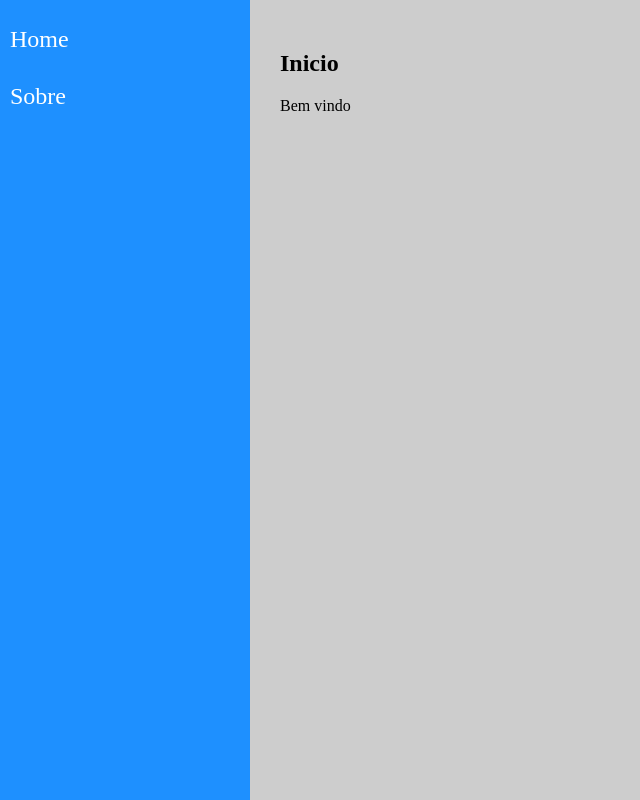
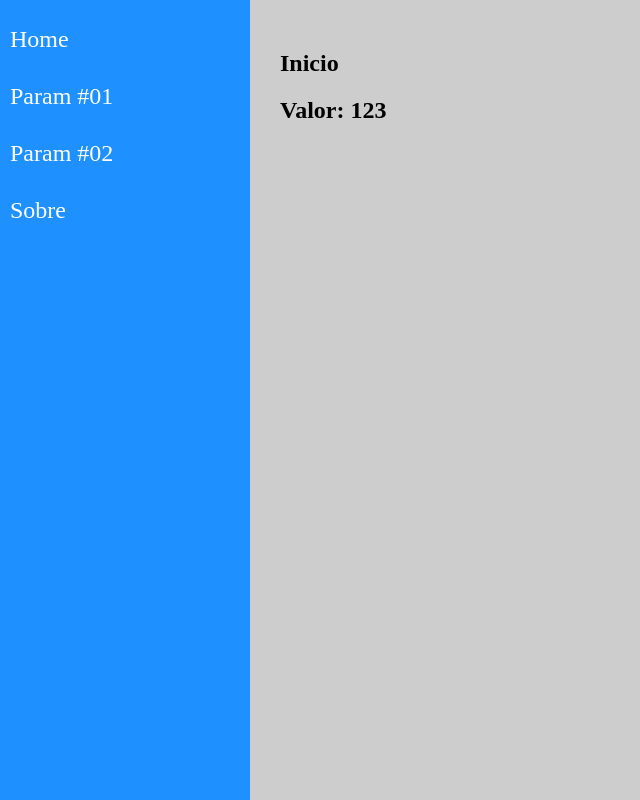
Before and after one commit to AllesonCoelho/Navegacao-React-Router, a React (Create React App) app in the folder navegacao-react-router/: page /param/123 in a window 1280 px wide. Shown: the whole page, without its empty margins (0-640 px from the left). Built offline with nearby package versions, Linux system fonts and the light colour scheme.

Commit message:
Navegacao com React

```diff
--- a/navegacao-react-router/src/components/layout/Content.js
+++ b/navegacao-react-router/src/components/layout/Content.js
@@ -3,6 +3,7 @@ import React from 'react'
 import { Switch, Route } from 'react-router-dom'
 import About from '../../views/examples/About'
 import Home from '../../views/examples/Home'
+import Param from '../../views/examples/Param'
 
 
 const Content = props => {
@@ -13,7 +14,11 @@ const Content = props => {
                     <About/>
 
                 </Route>
-                <Route path="/">
+                <Route path="/param/:id">
+                    <Param/>
+
+                </Route>
+                <Route exact path="/">
                     <Home/>
 
                 </Route>
--- a/navegacao-react-router/src/components/layout/Menu.js
+++ b/navegacao-react-router/src/components/layout/Menu.js
@@ -10,6 +10,12 @@ const Menu = props => {
                 <ul>
                     <li>
                         <Link to="/">Home</Link>
+                    </li>
+                    <li>
+                        <Link to="/param/123">Param #01</Link>
+                    </li>
+                    <li>
+                        <Link to="/param/legal">Param #02</Link>
                     </li>
                     <li>
                         <Link to="/about">Sobre</Link>
--- a/navegacao-react-router/src/views/examples/About.js
+++ b/navegacao-react-router/src/views/examples/About.js
@@ -5,7 +5,7 @@ const About = props => {
     return (
         <aside className="About">
             <h1>Conponente About</h1>
-            <p>O nosso sistema foi criado com sucesso</p>
+            <h2>O nosso sistema foi criado com sucesso</h2>
 
         </aside>
 
--- a/navegacao-react-router/src/views/examples/Home.js
+++ b/navegacao-react-router/src/views/examples/Home.js
@@ -5,7 +5,7 @@ const Home = props => {
     return (
         <aside className="Home">
             <h1>Inicio</h1>
-            <p>Bem vindo</p>
+            <h2>Bem vindo</h2>
 
         </aside>
 
--- /dev/null
+++ b/navegacao-react-router/src/views/examples/Param.js
@@ -0,0 +1,19 @@
+import React from 'react'
+import {useParams} from 'react-router-dom'
+
+
+const Param = props => {
+    const {id} = useParams()
+    return (
+        <aside className="Param">
+            <h1>Inicio</h1>
+            <h2>Valor: {id}</h2>
+
+        </aside>
+
+    )
+
+}
+
+
+export default Param
```
Also changed, not shown: 1 other file (tests, documents, lock files or other folders).
